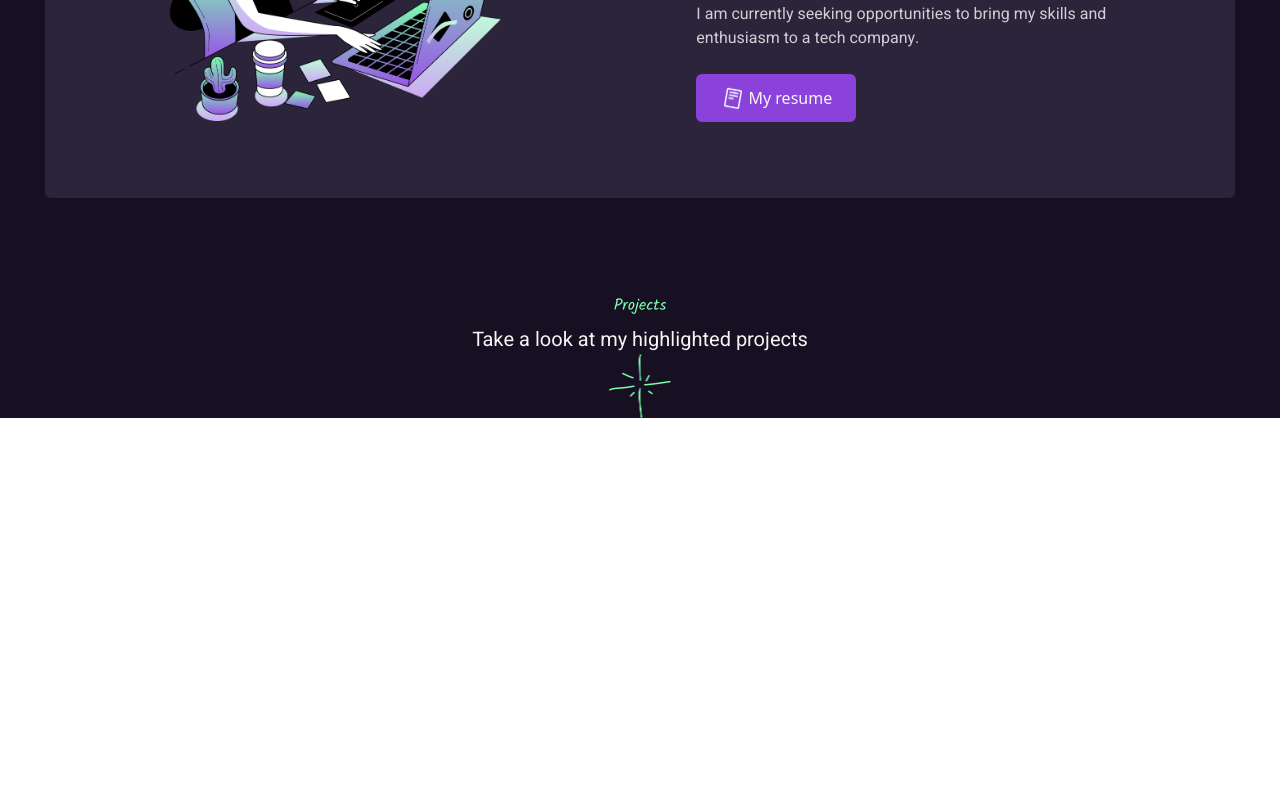
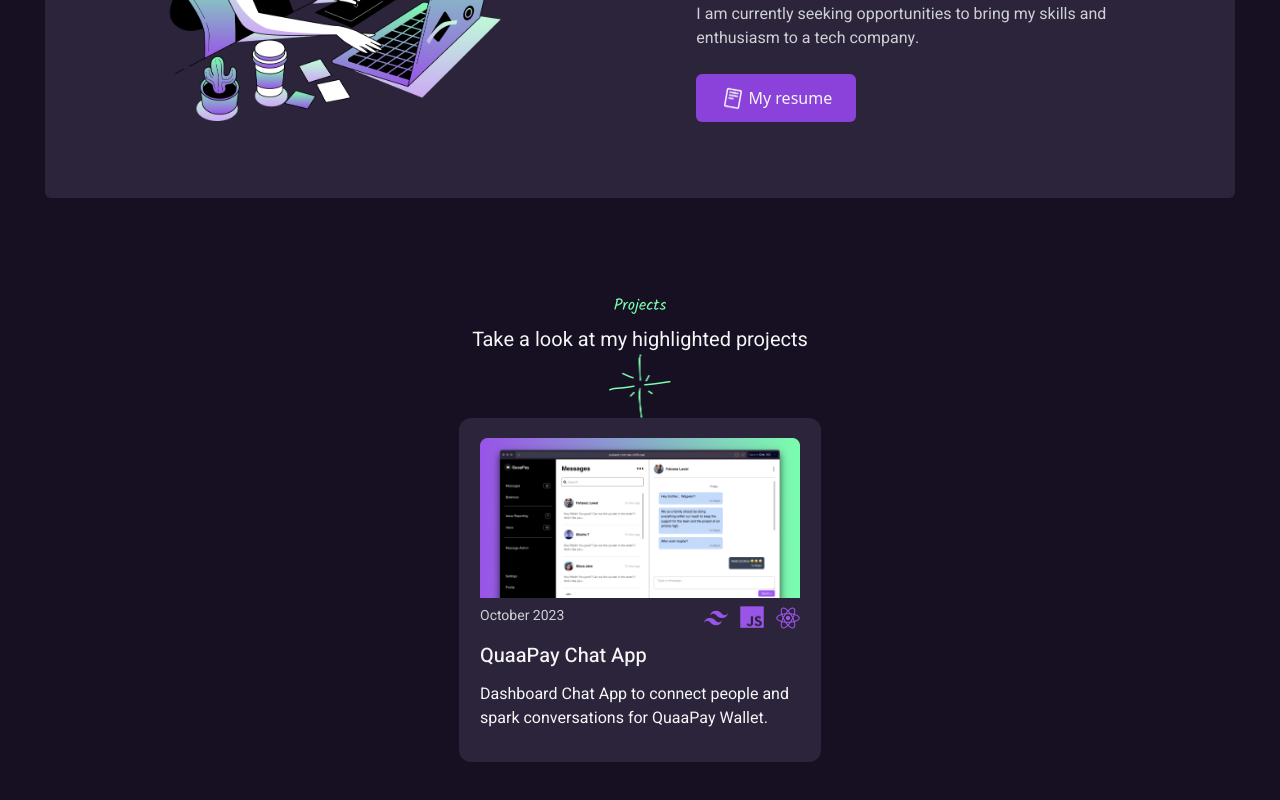
Before and after one commit to Thatgirl9/Favour-Portfolio, a React (Vite) app: page / in a window 1280 px wide. Shown: the part 849-1649 px from the top of the page. Before the commit the page ends 1267 px from the top, so only its background shows below. Built offline with nearby package versions, Linux system fonts and the light colour scheme.

Commit message:
Feat: Add 1st Project

```diff
--- a/src/components/Projects/Projects.jsx
+++ b/src/components/Projects/Projects.jsx
@@ -1,10 +1,22 @@
 import "./project.css";
 import SparklesOne from "../../assets/projects/Graphic (1).png";
 import SparklesTwo from "../../assets/projects/Graphic (2).png";
+import ProjectOne from "../../assets/projects/Placeholder.png";
+import Tailwind from "../../assets/aboutme/Tailwind.png";
+import React from "../../assets/aboutme/React.png";
+import Js from "../../assets/aboutme/Frame.png";
+import Vue from "../../assets/aboutme/logo vue.png";
+import Html from "../../assets/aboutme/logo html5.png";
+import Css from "../../assets/aboutme/logo css3.png";
+import Github from "../../assets/aboutme/logo github.png";
+import CvLogo from "../../assets/homehero/ReadCvLogo.png";
 
 const Projects = () => {
   return (
-    <div className="flex flex-col justify-center items-center" id="projects">
+    <div
+      className="flex flex-col justify-center items-center pb-[3em]"
+      id="projects"
+    >
       <div className="text-center flex flex-col gap-2">
         <h1 className="font-textTypo text-secondaryBrand text-base">
           Projects
@@ -17,12 +29,54 @@ const Projects = () => {
 
       <div className="flex flex-col justify-center items-center">
         {/* Sparkles */}
-        <div>
+        <div className="">
           <img src={SparklesOne} alt="Sparkles" className="w-[62px] h-[64px]" />
         </div>
 
         {/* Project  */}
-        <div>{/* Project 1 */}</div>
+        <div>
+          {/* Project 1 */}
+          <div className="bg-surfacePrimary p-[1.3em] pb-[2em] rounded-xl hover:border hover:border-secondaryBrand project-card hover:cursor-pointer">
+            <div>
+              <img
+                src={ProjectOne}
+                alt="ChatApp Project Image"
+                className="w-[20em]"
+              />
+            </div>
+            <div className="mt-2 font-sectionTypo">
+              <div className="flex justify-between">
+                <p className="text-textSecondary text-sm">October 2023</p>
+                <p className="flex gap-3">
+                  <img
+                    src={Tailwind}
+                    alt="Tailwind Logo"
+                    className="w-[24px] h-[24px]"
+                  />
+                  <img
+                    src={Js}
+                    alt="JavaScript Logo"
+                    className="w-[24px] h-[22px]"
+                  />
+                  <img
+                    src={React}
+                    alt="React Logo"
+                    className="w-[24px] h-[24px]"
+                  />
+                </p>
+              </div>
+
+              <h2 className="text-textPrimary mt-3 text-xl font-medium">
+                QuaaPay Chat App
+              </h2>
+              <p className="w-[35ch] text-textPrimary mt-3 text-base">
+                Dashboard Chat App to connect people and spark conversations for
+                QuaaPay Wallet.
+              </p>
+            </div>
+          </div>
+          {/* End of Project Card */}
+        </div>
       </div>
     </div>
   );
--- a/src/components/Projects/project.css
+++ b/src/components/Projects/project.css
@@ -0,0 +1,3 @@
+.project-card:hover {
+  box-shadow: 0px 0px 48px 0px rgba(125, 255, 175, 0.24);
+}
--- a/tailwind.config.js
+++ b/tailwind.config.js
@@ -13,6 +13,7 @@ export default {
         gradientPurple: '#9955E8',
         secondaryBrand: '#7DFFAF',
         gradientGreen: "#7BFFAF",
+        shadowGreen: "rgba(125, 255, 175, 0.24)",
 
         // Surface Colors
         surfaceBackground: '#171023',
```
